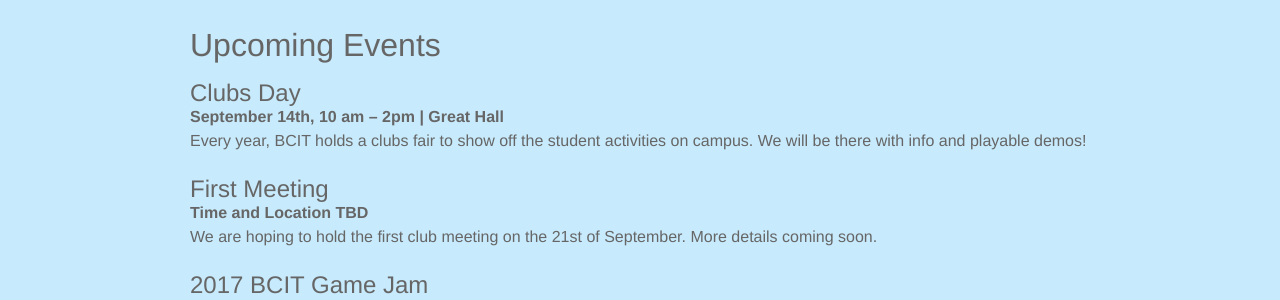
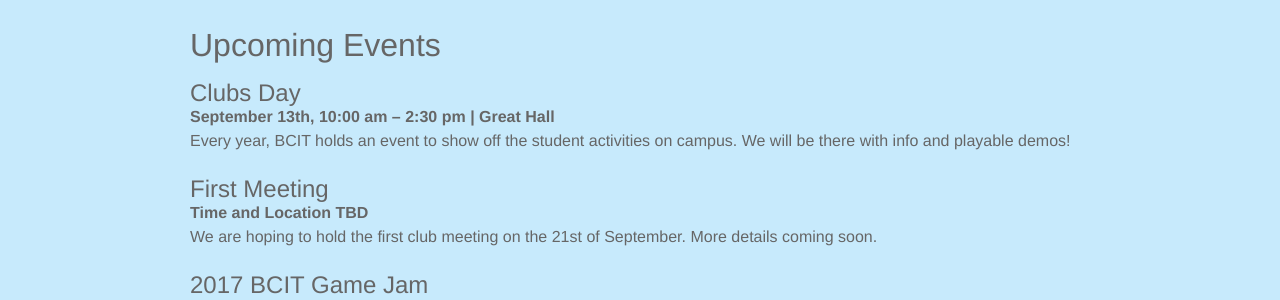
Before and after one commit to BCIT-GameDevClub/BCITOldWebsite, a Jekyll site: the page built from index.html, in a window 1280 px wide and 900 px high, scrolled down 627 px. Shown: the part 279-579 px from the top of the window. Built offline with Jekyll 4.4.1, drawn with Linux system fonts in a browser that asks for light colours; nearby versions of some CDN libraries; library files that are not in the unit come from our copies; the list of posts is cut into pages by our own code; comment, search, counter and statistics services are not loaded.

Commit message:
corrected clubs day info Signed-off-by:XCVG <xcvgvcx@gmail.com>

```diff
--- a/index.html
+++ b/index.html
@@ -33,8 +33,8 @@
     <h1>Upcoming Events</h1>
 
     <h2>Clubs Day</h2>
-    <p><strong>September 14th, 10 am – 2pm | Great Hall</strong></p>
-    <p>Every year, BCIT holds a clubs fair to show off the student activities on campus. We will be there with info and playable demos!</p>
+    <p><strong>September 13th, 10:00 am – 2:30 pm | Great Hall</strong></p>
+    <p>Every year, BCIT holds an event to show off the student activities on campus. We will be there with info and playable demos!</p>
 
     <h2>First Meeting</h2>
     <p><strong>Time and Location TBD</strong></p>
```
